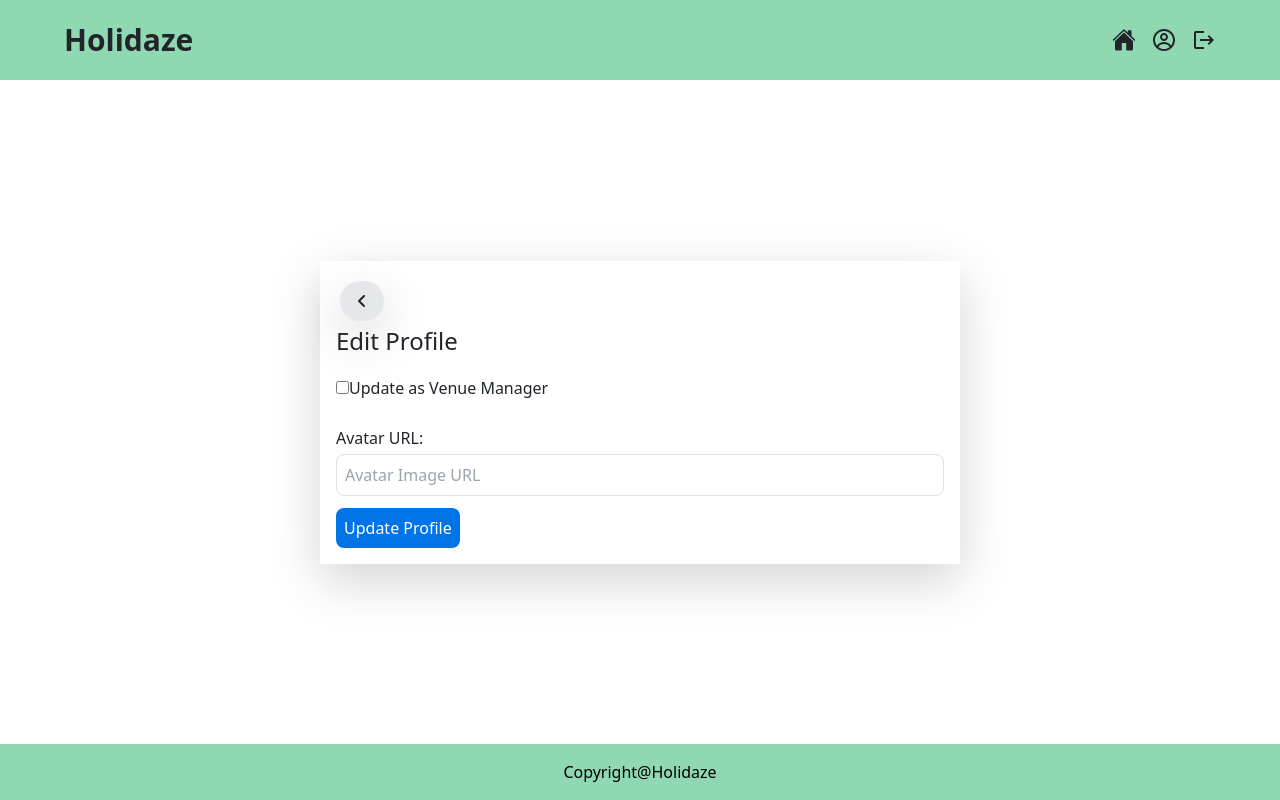
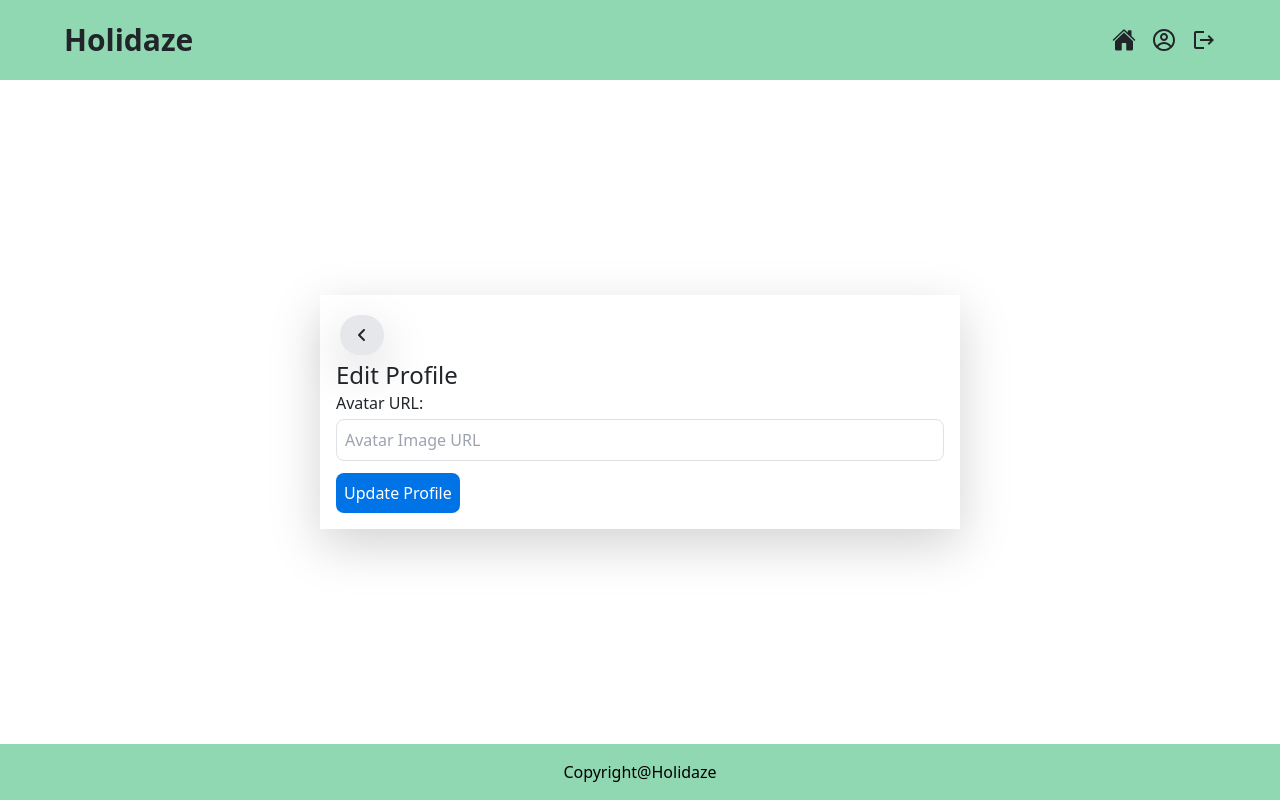
Before and after one commit to ritugunjan/ritu-gunjan-project-exam-2, a React app: page /edit-profile in a window 1280 px wide. Built offline with nearby package versions, Linux system fonts and the light colour scheme; sample sign-in values are in the browser's storage.

Commit message:
removing unwanted feature

```diff
--- a/src/views/EditProfile.js
+++ b/src/views/EditProfile.js
@@ -69,10 +69,7 @@
 
       <form onSubmit={handleSubmit}>
         <div>
-          <label>
-            <input type="checkbox" checked={venueManager} onChange={(e) => setVenueManager(e.target.checked)} className='my-4' />
-            Update as Venue Manager
-          </label>
+
         </div>
         <div className='w-full'>
           <label className='w-full'>
```
